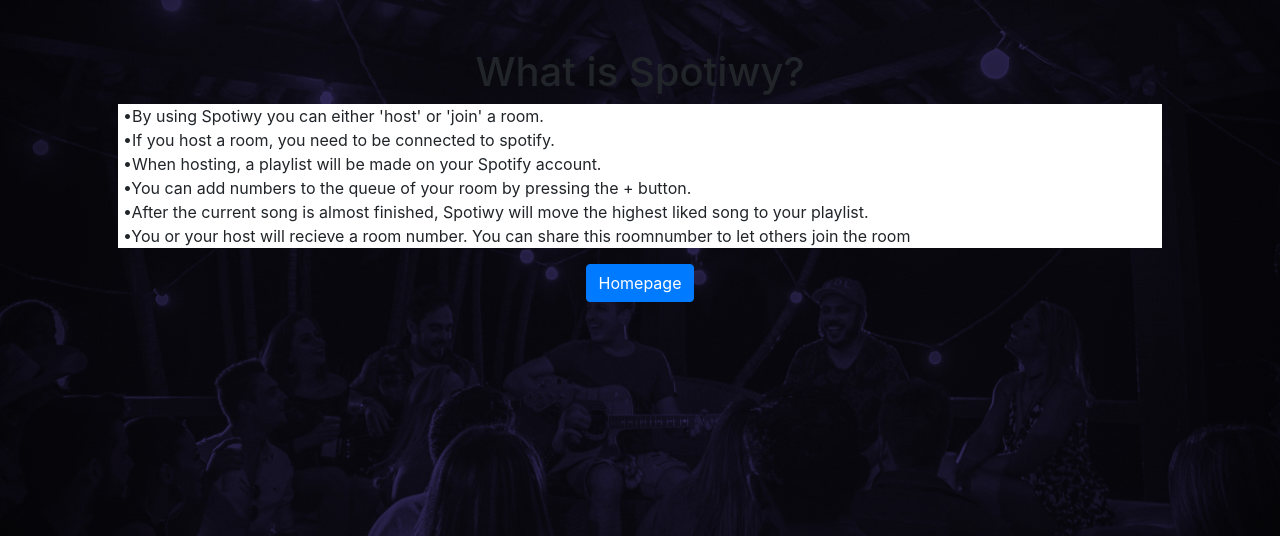
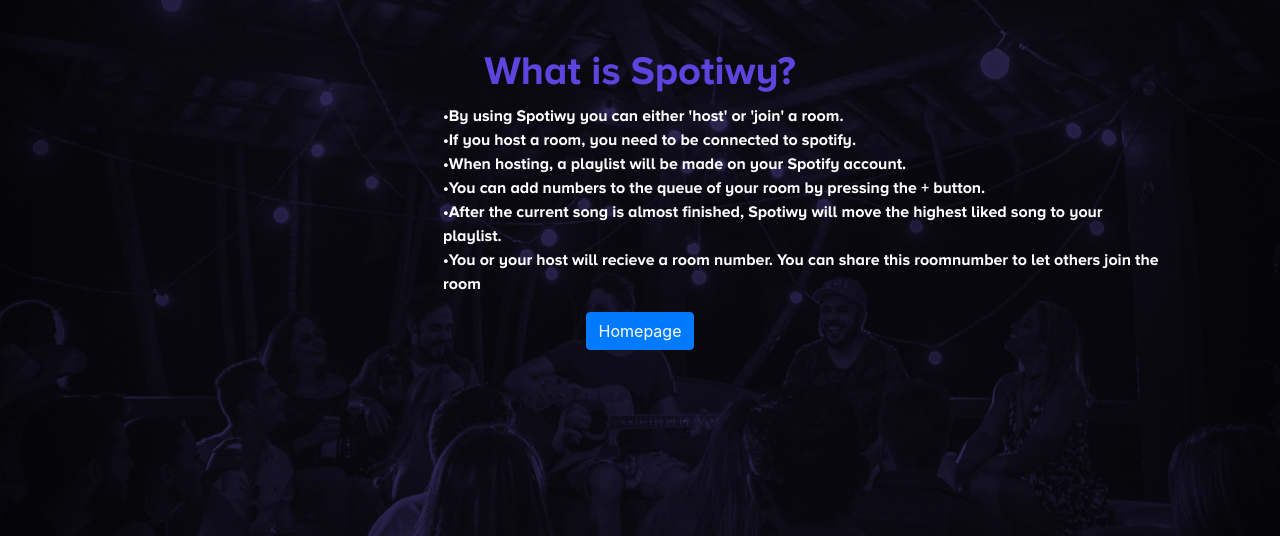
Before and after one commit to jessekommandeur/spotiwy, a Flask app: page /help in a window 1280 px wide. Shown: the part 80-616 px from the top of the page. Run offline with Flask 2, Linux system fonts and the light colour scheme; a user stored in the database is signed in; some libraries are stand-ins or nearby versions.

Commit message:
help.html style

```diff
--- a/static/styles.css
+++ b/static/styles.css
@@ -46,6 +46,13 @@ nav .navbar-brand .indigo {
     color: #ffffff;
     font-family: "CustomFont", "Proxima Nova Alt Rg";
 
+}
+
+.helptext {
+    color: #ffffff;
+    font-family: "CustomFont", "Proxima Nova Alt Rg";
+    text-align: left;
+    margin-left: 325px;
 }
 
 .setbutton {
--- a/templates/help.html
+++ b/templates/help.html
@@ -1,15 +1,14 @@
 {% extends "layout.html" %}
 
 {% block main %}
-    <h1> What is Spotiwy?</h1>
-    <p class="terms">
+    <h1 class="whitetext" style="color:#5C44DE;" "text-align:center;"> What is Spotiwy?</h1>
+    <p class="helptext">
       &bull;By using Spotiwy you can either 'host' or 'join' a room.<br>
       &bull;If you host a room, you need to be connected to spotify.<br>
       &bull;When hosting, a playlist will be made on your Spotify account.<br>
       &bull;You can add numbers to the queue of your room by pressing the + button.<br>
       &bull;After the current song is almost finished, Spotiwy will move the highest liked song to your playlist.<br>
       &bull;You or your host will recieve a room number. You can share this roomnumber to let others join the room<br>
-
     </p>
     <form action="/" method="get">
 
```
